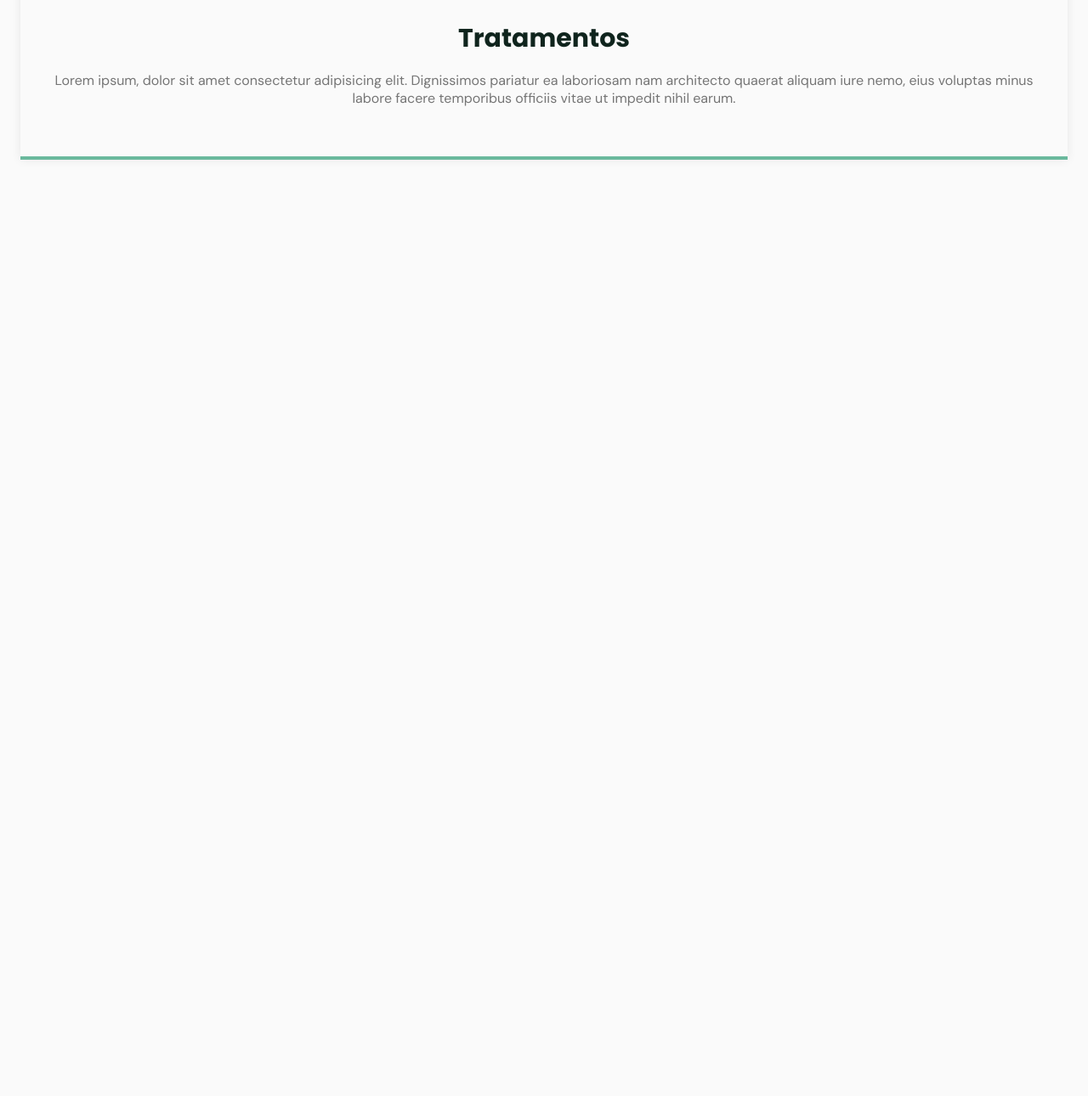
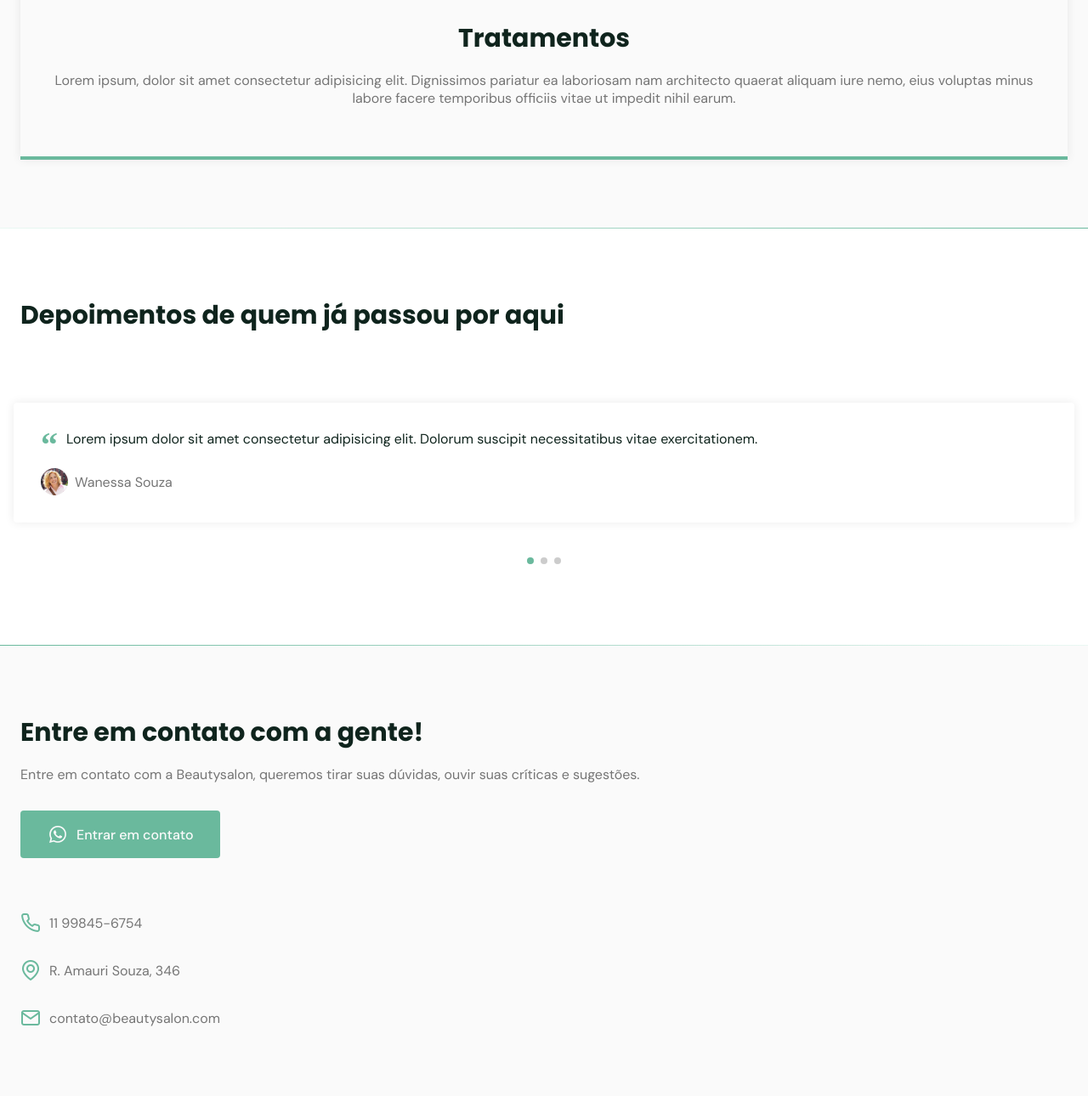
Before and after one commit to MarlonBuosi/nlw-origin, a plain HTML site: page index.html in a window 1280 px wide. Shown: the part 3873-5163 px from the top of the page at 85% size. Before the commit the page ends 4141 px from the top, so only its background shows below. Drawn offline with nearby package versions, Linux system fonts and the light colour scheme; files whose address does not match are found by name.

Commit message:
add new styles and new logic

```diff
--- a/index.html
+++ b/index.html
@@ -9,6 +9,12 @@
 
     <!-- ICONS -->
     <link rel="stylesheet" href="assets/fonts/style.css" />
+
+    <!-- SWIPER-->
+    <link
+      rel="stylesheet"
+      href="https://unpkg.com/swiper/swiper-bundle.min.css"
+    />
 
     <!-- STYLES -->
     <link rel="stylesheet" href="style.css" />
@@ -42,6 +48,7 @@
     </header>
 
     <main>
+      <!-- HOME-->
       <section class="section" id="home">
         <div class="container grid">
           <div class="image">
@@ -63,6 +70,7 @@
 
       <div class="divider-1"></div>
 
+      <!-- ABOUT-->
       <section class="section" id="about">
         <div class="container grid">
           <div class="image">
@@ -99,6 +107,7 @@
 
       <div class="divider-2"></div>
 
+      <!-- SERVICES-->
       <section class="section" id="services">
         <div class="container grid">
           <header>
@@ -143,8 +152,112 @@
           </div>
         </div>
       </section>
+
+      <div class="divider-1"></div>
+
+      <!-- TESTIMONIALS-->
+      <section class="section" id="testimonials">
+        <div class="container">
+          <header>
+            <h2 class="title">Depoimentos de quem já passou por aqui</h2>
+          </header>
+          <div class="testimonials swiper-container">
+            <div class="swiper-wrapper">
+              <div class="testimonial swiper-slide">
+                <blockquote>
+                  <p>
+                    <span>&ldquo;</span>
+                    Lorem ipsum dolor sit amet consectetur adipisicing elit.
+                    Dolorum suscipit necessitatibus vitae exercitationem.
+                  </p>
+                  <cite>
+                    <img
+                      src="assets/pictures/0.jpg"
+                      alt="Foto de Wanessa Souza"
+                    />
+                    Wanessa Souza
+                  </cite>
+                </blockquote>
+              </div>
+
+              <div class="testimonial swiper-slide">
+                <blockquote>
+                  <p>
+                    <span>&ldquo;</span>
+                    Lorem ipsum dolor sit amet consectetur adipisicing elit.
+                    Dolorum suscipit necessitatibus vitae exercitationem.
+                  </p>
+                  <cite>
+                    <img
+                      src="assets/pictures/42.jpg"
+                      alt="Foto de Maria Selma"
+                    />
+                    Maria Selma
+                  </cite>
+                </blockquote>
+              </div>
+
+              <div class="testimonial swiper-slide">
+                <blockquote>
+                  <p>
+                    <span>&ldquo;</span>
+                    Lorem ipsum dolor sit amet consectetur adipisicing elit.
+                    Dolorum suscipit necessitatibus vitae exercitationem.
+                  </p>
+                  <cite>
+                    <img
+                      src="assets/pictures/72.jpg"
+                      alt="Foto de Ana Carolina"
+                    />
+                    Ana Carolina
+                  </cite>
+                </blockquote>
+              </div>
+            </div>
+
+            <!-- If we need pagination -->
+            <div class="swiper-pagination"></div>
+          </div>
+        </div>
+      </section>
+
+      <div class="divider-2"></div>
+
+      <!-- CONTACT-->
+      <section class="section" id="contact">
+        <div class="container grid">
+          <div class="text">
+            <h2 class="title">Entre em contato com a gente!</h2>
+            <p>
+              Entre em contato com a Beautysalon, queremos tirar suas dúvidas,
+              ouvir suas críticas e sugestões.
+            </p>
+            <a
+              href="https://api.whatsapp.com/send?phone=+5541995400669&text=Olá, gostaria de um agendamento."
+              class="button"
+              target="_blank"
+              ><i class="icon-whatsapp"></i> Entrar em contato</a
+            >
+          </div>
+
+          <div class="links">
+            <ul class="grid">
+              <li><i class="icon-phone"></i>11 99845-6754</li>
+              <li><i class="icon-map-pin"></i>R. Amauri Souza, 346</li>
+              <li><i class="icon-mail"></i>contato@beautysalon.com</li>
+            </ul>
+          </div>
+        </div>
+      </section>
     </main>
 
+    <!-- SWIPER-->
+    <script src="https://unpkg.com/swiper/swiper-bundle.min.js"></script>
+
+    <!-- SCROLL REVEAL-->
+    <script src="https://unpkg.com/scrollreveal"></script>
+
+    <!-- MAIN-->
     <script src="main.js"></script>
   </body>
 </html>
--- a/main.js
+++ b/main.js
@@ -28,3 +28,31 @@ window.addEventListener('scroll', function () {
     header.classList.remove('scroll');
   }
 });
+
+//testimonials carousel slider swiper
+const swiper = new Swiper('.swiper-container', {
+  slidePerView: 1,
+  pagination: {
+    el: '.swiper-pagination',
+  },
+  mousewheel: true,
+  keyboard: true,
+});
+
+//scroll reveal: mostrar elementos quando der scroll na página
+const scrollReveal = ScrollReveal({
+  origin: 'top',
+  distance: '30px',
+  duration: '700',
+  reset: true,
+});
+
+scrollReveal.reveal(
+  `#home .text, #home .image,
+  #about .image, #about .text,
+  #services header, #services .card,
+  #testimonials header, #testimonials .testimonials,
+  #contact .text, #contact .links
+  `,
+  { interval: 100 }
+);
--- a/style.css
+++ b/style.css
@@ -359,3 +359,93 @@ nav.show div.icon-close {
   font-size: 1.5rem;
   margin-bottom: 0.75rem;
 }
+
+/* TESTIMONIALS */
+#testimonials {
+  background: white;
+}
+
+#testimonials .container {
+  margin-right: 0;
+  margin-left: 0;
+}
+
+#testimonials header {
+  margin-left: 1.5rem;
+  margin-right: 1.5rem;
+  margin-bottom: 0;
+}
+
+#testimonials blockquote {
+  padding: 2rem;
+  box-shadow: 0px 0px 12px rgba(0, 0, 0, 0.08);
+  border-radius: 0.25rem;
+}
+
+#testimonials blockquote p {
+  position: relative;
+  text-indent: 1.875rem;
+  margin-bottom: 1.5rem;
+  color: var(--title-color);
+}
+
+#testimonials blockquote p span {
+  font: 700 2.5rem serif;
+
+  position: absolute;
+  top: -0.375rem;
+  left: -1.875rem;
+  color: var(--base-color);
+}
+
+#testimonials cite {
+  display: flex;
+  align-items: center;
+  font-style: normal;
+}
+
+#testimonials cite img {
+  width: 2rem;
+  height: 2rem;
+  object-fit: cover;
+  clip-path: circle();
+  margin-right: 0.5rem;
+}
+
+/* SWIPER*/
+.swiper-slide {
+  height: auto;
+  padding: 4rem 1rem;
+}
+
+.swiper-pagination-bullet-active {
+  background: var(--base-color);
+}
+
+/* CONTACT*/
+#contact .grid {
+  gap: 4rem;
+}
+
+#contact .text p {
+  margin-bottom: 2rem;
+}
+
+#contact .button i,
+#contact ul li i {
+  font-size: 1.5rem;
+  margin-right: 0.625rem;
+}
+
+#contact ul.grid {
+  gap: 2rem;
+}
+
+#contact ul li {
+  display: flex;
+  align-items: center;
+}
+
+#contact ul li i {
+  color: var(--base-color);
+}
```
Also changed, not shown: assets/pictures/0.jpg (added), assets/pictures/42.jpg (added), assets/pictures/72.jpg (added).
